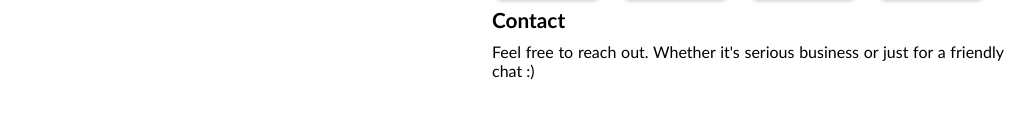
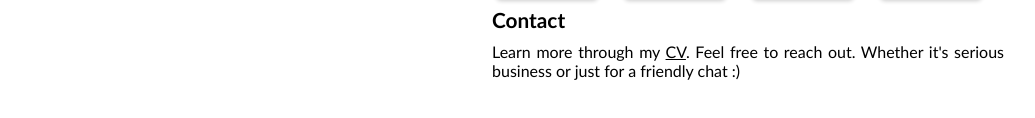
Before and after one commit to maurbe/home, a plain HTML site: page index.html in a window 1280 px wide. Shown: the part 636-754 px from the top of the page, without its empty margins (148-1183 px from the left). Drawn offline with Linux system fonts and the light colour scheme; files whose address does not match are found by name; a web font is replaced by a local one.

Commit message:
added cv

```diff
--- a/index.html
+++ b/index.html
@@ -62,6 +62,7 @@
 
             <h2>Contact</h2>
                 <p>
+                    Learn more through my <a href="src/cv_dec_23.pdf"><u>CV</u></a>.
                     Feel free to reach out. Whether it's serious business or just for a friendly chat :)
                 </p>
         </div>
```
